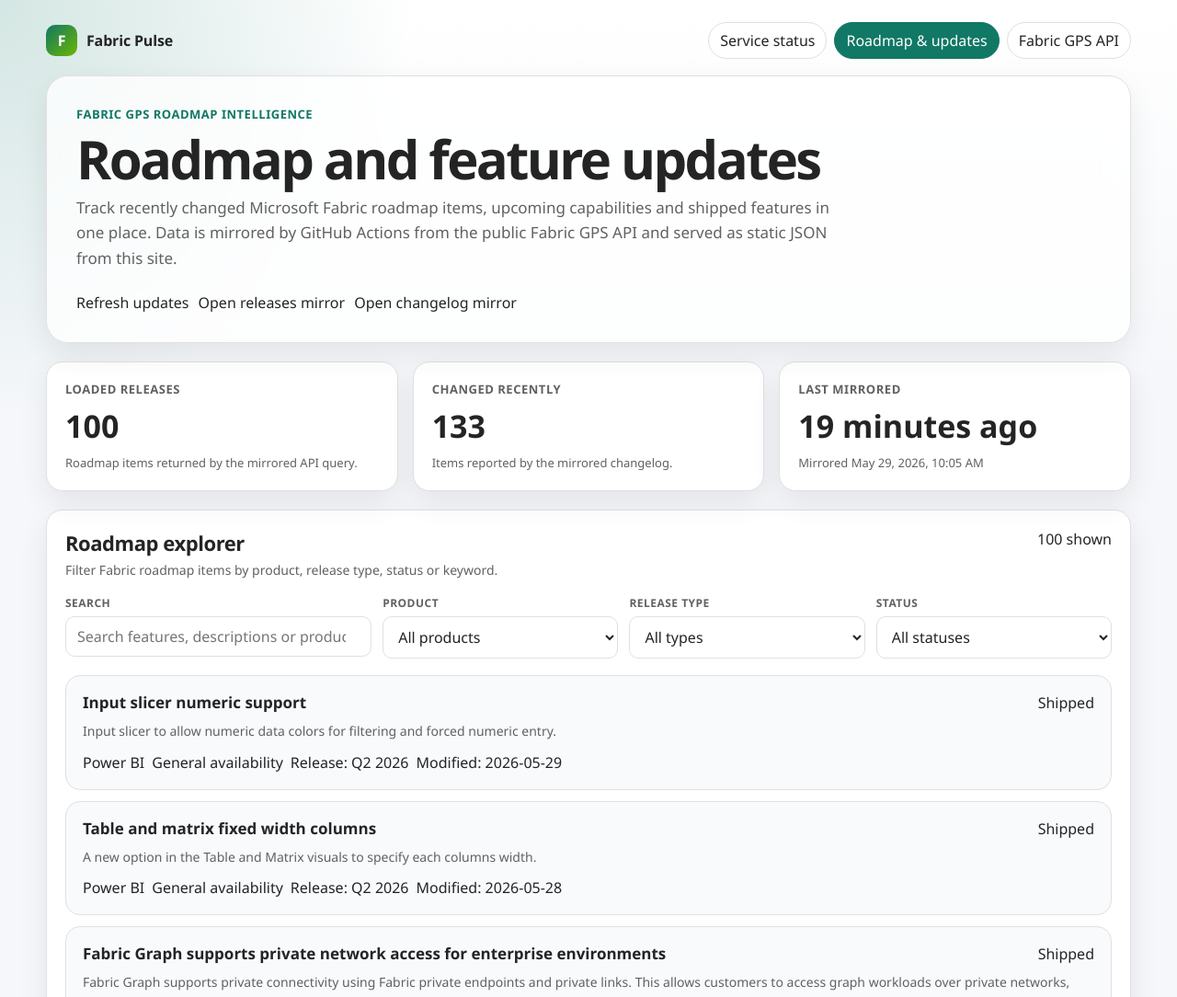
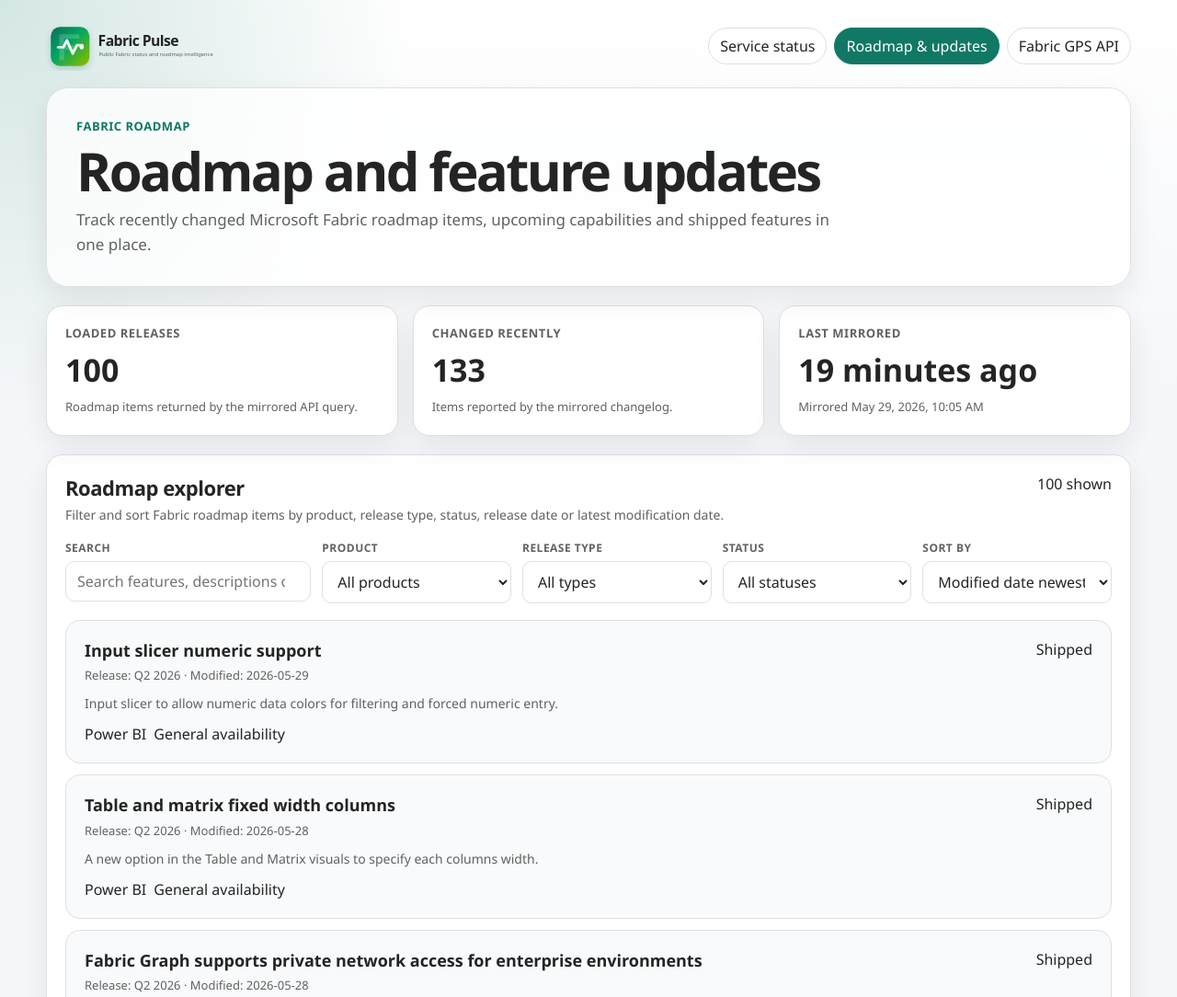
Before and after one commit to kevinvdberge/fabric-status-api, a website: page docs/news.html in a window 1280 px wide. Shown: the top 1084 px of the page at 92% size. Drawn offline with Linux system fonts and the light colour scheme.

Commit message:
feat: refine roadmap page layout and sorting

```diff
--- a/docs/news.html
+++ b/docs/news.html
@@ -11,14 +11,12 @@
       import {
         provideFluentDesignSystem,
         fluentBadge,
-        fluentButton,
         fluentCard,
         fluentProgressRing
       } from 'https://unpkg.com/@fluentui/web-components?module';
 
       provideFluentDesignSystem().register(
         fluentBadge(),
-        fluentButton(),
         fluentCard(),
         fluentProgressRing()
       );
@@ -66,8 +64,8 @@
       a { color: var(--brand); }
       .page { width: min(1180px, calc(100% - 32px)); margin: 0 auto; padding: 24px 0 56px; }
       .topbar { display: flex; justify-content: space-between; align-items: center; gap: 16px; margin-bottom: 18px; }
-      .brand { display: flex; align-items: center; gap: 10px; font-weight: 700; letter-spacing: -0.01em; }
-      .brand-mark { width: 34px; height: 34px; border-radius: 10px; background: linear-gradient(135deg, #117865, #6bb700); display: grid; place-items: center; color: #fff; font-weight: 800; }
+      .brand { display: flex; align-items: center; gap: 12px; min-width: 0; }
+      .brand-logo { width: 210px; height: auto; display: block; }
       .nav { display: flex; gap: 8px; flex-wrap: wrap; }
       .nav a { padding: 8px 12px; border: 1px solid var(--border); border-radius: 999px; color: var(--text); text-decoration: none; background: var(--surface); }
       .nav a.active { background: var(--brand); color: #fff; border-color: var(--brand); }
@@ -77,8 +75,6 @@
       .eyebrow { color: var(--brand); font-size: 13px; font-weight: 700; letter-spacing: .04em; text-transform: uppercase; }
       h1 { margin: 10px 0; font-size: clamp(34px, 5vw, 58px); line-height: 1.02; letter-spacing: -0.045em; }
       .subtitle { max-width: 820px; margin: 0; color: var(--muted); font-size: 17px; line-height: 1.6; }
-      .actions { display: flex; flex-wrap: wrap; gap: 10px; margin-top: 24px; }
-      fluent-button::part(control) { border-radius: 8px; }
 
       .stats { display: grid; grid-template-columns: repeat(3, minmax(0, 1fr)); gap: 16px; margin-top: 20px; }
       .stat, .panel { padding: 20px; border: 1px solid var(--border); border-radius: 18px; background: var(--surface); box-shadow: var(--shadow); }
@@ -90,27 +86,31 @@
       .panel-title { margin: 0; font-size: 22px; letter-spacing: -0.02em; }
       .panel-description { margin: 5px 0 0; color: var(--muted); font-size: 14px; }
 
-      .filters { display: grid; grid-template-columns: 1.3fr 1fr 1fr 1fr; gap: 12px; margin-bottom: 18px; }
+      .filters { display: grid; grid-template-columns: 1.3fr repeat(4, 1fr); gap: 12px; margin-bottom: 18px; }
       .field label { display: block; margin-bottom: 6px; color: var(--muted); font-size: 12px; font-weight: 700; text-transform: uppercase; letter-spacing: .04em; }
       select, input { width: 100%; padding: 10px 12px; border: 1px solid var(--border); border-radius: 10px; background: var(--surface); color: var(--text); font: inherit; }
 
       .list { display: grid; gap: 12px; }
-      .release { padding: 18px; border: 1px solid var(--border); border-radius: 16px; background: var(--surface-soft); }
-      .release-head { display: flex; justify-content: space-between; gap: 16px; align-items: flex-start; margin-bottom: 8px; }
-      .release h3 { margin: 0; font-size: 17px; line-height: 1.35; }
+      .release { padding: 20px; border: 1px solid var(--border); border-radius: 16px; background: var(--surface-soft); }
+      .release-head { display: flex; justify-content: space-between; gap: 16px; align-items: flex-start; margin-bottom: 6px; }
+      .release h3 { margin: 0; font-size: 18px; line-height: 1.35; }
+      .release-meta { margin: 0 0 10px; color: var(--muted); font-size: 13px; line-height: 1.45; }
       .release p { margin: 8px 0 0; color: var(--muted); font-size: 14px; line-height: 1.55; }
+      .release-link { display: inline-flex; align-items: center; margin-top: 14px; font-weight: 700; text-decoration: none; }
+      .release-link:hover { text-decoration: underline; }
       .chips { display: flex; flex-wrap: wrap; gap: 8px; margin-top: 12px; }
       .empty, .loading, .error { padding: 28px; border: 1px dashed var(--border); border-radius: 16px; color: var(--muted); text-align: center; background: var(--surface-soft); }
       .loading { display: flex; align-items: center; justify-content: center; gap: 12px; }
       .footer { margin-top: 24px; color: var(--muted); font-size: 13px; line-height: 1.55; }
 
-      @media (max-width: 920px) { .stats, .filters { grid-template-columns: 1fr; } .hero { padding: 24px; } .release-head { display: block; } }
+      @media (max-width: 1040px) { .filters { grid-template-columns: 1fr 1fr; } }
+      @media (max-width: 720px) { .stats, .filters { grid-template-columns: 1fr; } .hero { padding: 24px; } .release-head { display: block; } .topbar { flex-direction: column; align-items: flex-start; } .brand-logo { width: 190px; } }
     </style>
   </head>
   <body>
     <main class="page">
       <header class="topbar">
-        <div class="brand"><span class="brand-mark">F</span> Fabric Pulse</div>
+        <a class="brand" href="./" aria-label="Fabric Pulse home"><img class="brand-logo" src="./logo.svg" alt="Fabric Pulse" /></a>
         <nav class="nav" aria-label="Site navigation">
           <a href="./">Service status</a>
           <a class="active" href="./news.html">Roadmap & updates</a>
@@ -119,16 +119,9 @@
       </header>
 
       <section class="hero" aria-labelledby="page-title">
-        <div class="eyebrow">Fabric GPS roadmap intelligence</div>
+        <div class="eyebrow">Fabric Roadmap</div>
         <h1 id="page-title">Roadmap and feature updates</h1>
-        <p class="subtitle">
-          Track recently changed Microsoft Fabric roadmap items, upcoming capabilities and shipped features in one place. Data is mirrored by GitHub Actions from the public Fabric GPS API and served as static JSON from this site.
-        </p>
-        <div class="actions">
-          <fluent-button appearance="accent" id="refresh-button">Refresh updates</fluent-button>
-          <fluent-button appearance="neutral" onclick="window.open('./gps-releases.json', '_blank')">Open releases mirror</fluent-button>
-          <fluent-button appearance="neutral" onclick="window.open('./gps-changelog.json', '_blank')">Open changelog mirror</fluent-button>
-        </div>
+        <p class="subtitle">Track recently changed Microsoft Fabric roadmap items, upcoming capabilities and shipped features in one place.</p>
       </section>
 
       <section class="stats" aria-label="Roadmap summary">
@@ -141,7 +134,7 @@
         <div class="panel-header">
           <div>
             <h2 class="panel-title" id="filters-title">Roadmap explorer</h2>
-            <p class="panel-description">Filter Fabric roadmap items by product, release type, status or keyword.</p>
+            <p class="panel-description">Filter and sort Fabric roadmap items by product, release type, status, release date or latest modification date.</p>
           </div>
           <fluent-badge appearance="accent" id="visible-badge">0 shown</fluent-badge>
         </div>
@@ -151,6 +144,7 @@
           <div class="field"><label for="product-filter">Product</label><select id="product-filter"><option value="all">All products</option></select></div>
           <div class="field"><label for="type-filter">Release type</label><select id="type-filter"><option value="all">All types</option></select></div>
           <div class="field"><label for="status-filter">Status</label><select id="status-filter"><option value="all">All statuses</option></select></div>
+          <div class="field"><label for="sort-filter">Sort by</label><select id="sort-filter"><option value="modified-desc">Modified date newest</option><option value="modified-asc">Modified date oldest</option><option value="release-desc">Release date newest</option><option value="release-asc">Release date oldest</option><option value="name-asc">Name A-Z</option></select></div>
         </div>
 
         <div id="release-list" class="list"><div class="loading"><fluent-progress-ring></fluent-progress-ring>Loading mirrored Fabric GPS data...</div></div>
@@ -167,9 +161,7 @@
         <div id="change-list" class="list"><div class="loading"><fluent-progress-ring></fluent-progress-ring>Loading mirrored changelog...</div></div>
       </section>
 
-      <p class="footer">
-        Fabric GPS is a public community project that exposes Microsoft Fabric roadmap data through JSON and RSS endpoints. Fabric Pulse mirrors selected Fabric GPS JSON responses to avoid browser CORS restrictions. Fabric Pulse is not affiliated with Microsoft or Fabric GPS.
-      </p>
+      <p class="footer">Fabric GPS is a public community project that exposes Microsoft Fabric roadmap data through JSON and RSS endpoints. Fabric Pulse mirrors selected Fabric GPS JSON responses to avoid browser CORS restrictions. Fabric Pulse is not affiliated with Microsoft or Fabric GPS.</p>
     </main>
 
     <script>
@@ -180,35 +172,26 @@
       const escapeHtml = (value) => String(value || '').replace(/&/g, '&amp;').replace(/</g, '&lt;').replace(/>/g, '&gt;').replace(/"/g, '&quot;').replace(/'/g, '&#039;');
       const clean = (value) => String(value || '').trim();
 
-      async function fetchJson(url) {
-        const response = await fetch(`${url}?cacheBust=${Date.now()}`, { cache: 'no-store' });
-        if (!response.ok) throw new Error(`${url} returned HTTP ${response.status}`);
-        return response.json();
+      async function fetchJson(url) { const response = await fetch(`${url}?cacheBust=${Date.now()}`, { cache: 'no-store' }); if (!response.ok) throw new Error(`${url} returned HTTP ${response.status}`); return response.json(); }
+      function unique(values) { return [...new Set(values.map(clean).filter(Boolean))].sort((a, b) => a.localeCompare(b)); }
+      function truncate(text, max = 360) { const value = clean(text); return value.length > max ? `${value.slice(0, max).trim()}...` : value; }
+      function formatDate(value) { if (!value) return 'Unknown'; const date = new Date(value); return Number.isNaN(date.getTime()) ? value : dateFormatter.format(date); }
+      function formatAge(value) { if (!value) return '-'; const date = new Date(value); if (Number.isNaN(date.getTime())) return '-'; const diffMs = date.getTime() - Date.now(); const absMinutes = Math.abs(diffMs) / 60000; if (absMinutes < 60) return relativeFormatter.format(Math.round(diffMs / 60000), 'minute'); if (absMinutes < 1440) return relativeFormatter.format(Math.round(diffMs / 3600000), 'hour'); return relativeFormatter.format(Math.round(diffMs / 86400000), 'day'); }
+
+      function releaseDateScore(value) {
+        const text = clean(value);
+        const quarter = text.match(/Q([1-4])\s*(20\d{2})/i);
+        if (quarter) return Number(quarter[2]) * 10 + Number(quarter[1]);
+        const year = text.match(/(20\d{2})/);
+        if (year) return Number(year[1]) * 10;
+        const parsed = Date.parse(text);
+        return Number.isNaN(parsed) ? 0 : parsed;
       }
 
-      function unique(values) { return [...new Set(values.map(clean).filter(Boolean))].sort((a, b) => a.localeCompare(b)); }
-      function truncate(text, max = 360) { const value = clean(text); return value.length > max ? `${value.slice(0, max).trim()}...` : value; }
+      function dateScore(value) { const parsed = Date.parse(clean(value)); return Number.isNaN(parsed) ? 0 : parsed; }
+      function microsoftLink(item) { return clean(item.blog_url); }
 
-      function formatDate(value) {
-        if (!value) return 'Unknown';
-        const date = new Date(value);
-        return Number.isNaN(date.getTime()) ? value : dateFormatter.format(date);
-      }
-
-      function formatAge(value) {
-        if (!value) return '-';
-        const date = new Date(value);
-        if (Number.isNaN(date.getTime())) return '-';
-        const diffMs = date.getTime() - Date.now();
-        const absMinutes = Math.abs(diffMs) / 60000;
-        if (absMinutes < 60) return relativeFormatter.format(Math.round(diffMs / 60000), 'minute');
-        if (absMinutes < 1440) return relativeFormatter.format(Math.round(diffMs / 3600000), 'hour');
-        return relativeFormatter.format(Math.round(diffMs / 86400000), 'day');
-      }
-
-      function setOptions(id, values, allLabel) {
-        byId(id).innerHTML = `<option value="all">${escapeHtml(allLabel)}</option>` + values.map((value) => `<option value="${escapeHtml(value)}">${escapeHtml(value)}</option>`).join('');
-      }
+      function setOptions(id, values, allLabel) { byId(id).innerHTML = `<option value="all">${escapeHtml(allLabel)}</option>` + values.map((value) => `<option value="${escapeHtml(value)}">${escapeHtml(value)}</option>`).join(''); }
 
       function populateFilters(options) {
         const filterOptions = options?.filterOptions || options || {};
@@ -220,28 +203,34 @@
         setOptions('status-filter', statuses, 'All statuses');
       }
 
+      function sortItems(items) {
+        const sort = byId('sort-filter').value;
+        return [...items].sort((a, b) => {
+          if (sort === 'modified-asc') return dateScore(a.last_modified) - dateScore(b.last_modified);
+          if (sort === 'release-desc') return releaseDateScore(b.release_date) - releaseDateScore(a.release_date);
+          if (sort === 'release-asc') return releaseDateScore(a.release_date) - releaseDateScore(b.release_date);
+          if (sort === 'name-asc') return clean(a.feature_name).localeCompare(clean(b.feature_name));
+          return dateScore(b.last_modified) - dateScore(a.last_modified);
+        });
+      }
+
       function renderReleases() {
         const q = clean(byId('search-filter').value).toLowerCase();
         const product = byId('product-filter').value;
         const type = byId('type-filter').value;
         const status = byId('status-filter').value;
-        const filtered = state.releases.filter((item) => {
+        const filtered = sortItems(state.releases.filter((item) => {
           const haystack = `${item.feature_name || ''} ${item.feature_description || ''} ${item.product_name || ''}`.toLowerCase();
-          return (!q || haystack.includes(q)) &&
-            (product === 'all' || clean(item.product_name) === product) &&
-            (type === 'all' || clean(item.release_type) === type) &&
-            (status === 'all' || clean(item.release_status) === status);
-        });
+          return (!q || haystack.includes(q)) && (product === 'all' || clean(item.product_name) === product) && (type === 'all' || clean(item.release_type) === type) && (status === 'all' || clean(item.release_status) === status);
+        }));
 
         byId('visible-badge').textContent = `${filtered.length} shown`;
         const list = byId('release-list');
         list.innerHTML = '';
-        if (!filtered.length) {
-          list.innerHTML = '<div class="empty">No roadmap items match the selected filters.</div>';
-          return;
-        }
+        if (!filtered.length) { list.innerHTML = '<div class="empty">No roadmap items match the selected filters.</div>'; return; }
 
         filtered.slice(0, 80).forEach((item) => {
+          const link = microsoftLink(item);
           const node = document.createElement('article');
           node.className = 'release';
           node.innerHTML = `
@@ -249,15 +238,13 @@
               <h3>${escapeHtml(item.feature_name || 'Untitled roadmap item')}</h3>
               <fluent-badge appearance="accent">${escapeHtml(item.release_status || 'Unknown')}</fluent-badge>
             </div>
+            <div class="release-meta">Release: ${escapeHtml(item.release_date || 'Not specified')} · Modified: ${escapeHtml(item.last_modified || 'Unknown')}</div>
             <p>${escapeHtml(truncate(item.feature_description || 'No description available.'))}</p>
             <div class="chips">
               <fluent-badge appearance="neutral">${escapeHtml(item.product_name || 'Unknown product')}</fluent-badge>
               <fluent-badge appearance="neutral">${escapeHtml(item.release_type || 'Unknown type')}</fluent-badge>
-              <fluent-badge appearance="neutral">Release: ${escapeHtml(item.release_date || 'Not specified')}</fluent-badge>
-              <fluent-badge appearance="neutral">Modified: ${escapeHtml(item.last_modified || 'Unknown')}</fluent-badge>
-              ${item.blog_url ? `<fluent-badge appearance="neutral"><a href="${escapeHtml(item.blog_url)}" target="_blank" rel="noreferrer">Blog</a></fluent-badge>` : ''}
             </div>
-          `;
+            ${link ? `<a class="release-link" href="${escapeHtml(link)}" target="_blank" rel="noreferrer">Open Microsoft source →</a>` : ''}`;
           list.appendChild(node);
         });
       }
@@ -265,27 +252,16 @@
       function renderChanges() {
         const list = byId('change-list');
         list.innerHTML = '';
-        if (!state.changes.length) {
-          list.innerHTML = '<div class="empty">No recent roadmap changes were returned.</div>';
-          return;
-        }
-
+        if (!state.changes.length) { list.innerHTML = '<div class="empty">No recent roadmap changes were returned.</div>'; return; }
         state.changes.slice(0, 20).forEach((item) => {
           const changeText = Array.isArray(item.changed_columns) ? item.changed_columns.join(', ') : clean(item.changed_columns);
           const node = document.createElement('article');
           node.className = 'release';
           node.innerHTML = `
-            <div class="release-head">
-              <h3>${escapeHtml(item.feature_name || 'Roadmap update')}</h3>
-              <fluent-badge appearance="neutral">${escapeHtml(item.last_modified || 'Unknown date')}</fluent-badge>
-            </div>
+            <div class="release-head"><h3>${escapeHtml(item.feature_name || 'Roadmap update')}</h3><fluent-badge appearance="neutral">${escapeHtml(item.release_status || 'Unknown status')}</fluent-badge></div>
+            <div class="release-meta">Release: ${escapeHtml(item.release_date || 'Not specified')} · Modified: ${escapeHtml(item.last_modified || 'Unknown')}</div>
             <p>${escapeHtml(changeText || 'Updated roadmap item.')}</p>
-            <div class="chips">
-              <fluent-badge appearance="neutral">${escapeHtml(item.product_name || 'Unknown product')}</fluent-badge>
-              <fluent-badge appearance="neutral">${escapeHtml(item.release_status || 'Unknown status')}</fluent-badge>
-              <fluent-badge appearance="neutral">${escapeHtml(item.release_type || 'Unknown type')}</fluent-badge>
-            </div>
-          `;
+            <div class="chips"><fluent-badge appearance="neutral">${escapeHtml(item.product_name || 'Unknown product')}</fluent-badge><fluent-badge appearance="neutral">${escapeHtml(item.release_type || 'Unknown type')}</fluent-badge></div>`;
           list.appendChild(node);
         });
       }
@@ -294,13 +270,7 @@
         try {
           byId('release-list').innerHTML = '<div class="loading"><fluent-progress-ring></fluent-progress-ring>Loading mirrored Fabric GPS data...</div>';
           byId('change-list').innerHTML = '<div class="loading"><fluent-progress-ring></fluent-progress-ring>Loading mirrored changelog...</div>';
-
-          const [releasesMirror, changelogMirror, optionsMirror] = await Promise.all([
-            fetchJson('./gps-releases.json'),
-            fetchJson('./gps-changelog.json'),
-            fetchJson('./gps-filter-options.json')
-          ]);
-
+          const [releasesMirror, changelogMirror, optionsMirror] = await Promise.all([fetchJson('./gps-releases.json'), fetchJson('./gps-changelog.json'), fetchJson('./gps-filter-options.json')]);
           const releases = releasesMirror.releases || releasesMirror;
           const changelog = changelogMirror.changelog || changelogMirror;
           state.releases = Array.isArray(releases.data) ? releases.data : [];
@@ -319,8 +289,7 @@
         }
       }
 
-      byId('refresh-button').addEventListener('click', loadGpsData);
-      ['search-filter', 'product-filter', 'type-filter', 'status-filter'].forEach((id) => byId(id).addEventListener('input', renderReleases));
+      ['search-filter', 'product-filter', 'type-filter', 'status-filter', 'sort-filter'].forEach((id) => byId(id).addEventListener('input', renderReleases));
       loadGpsData();
     </script>
   </body>
```
